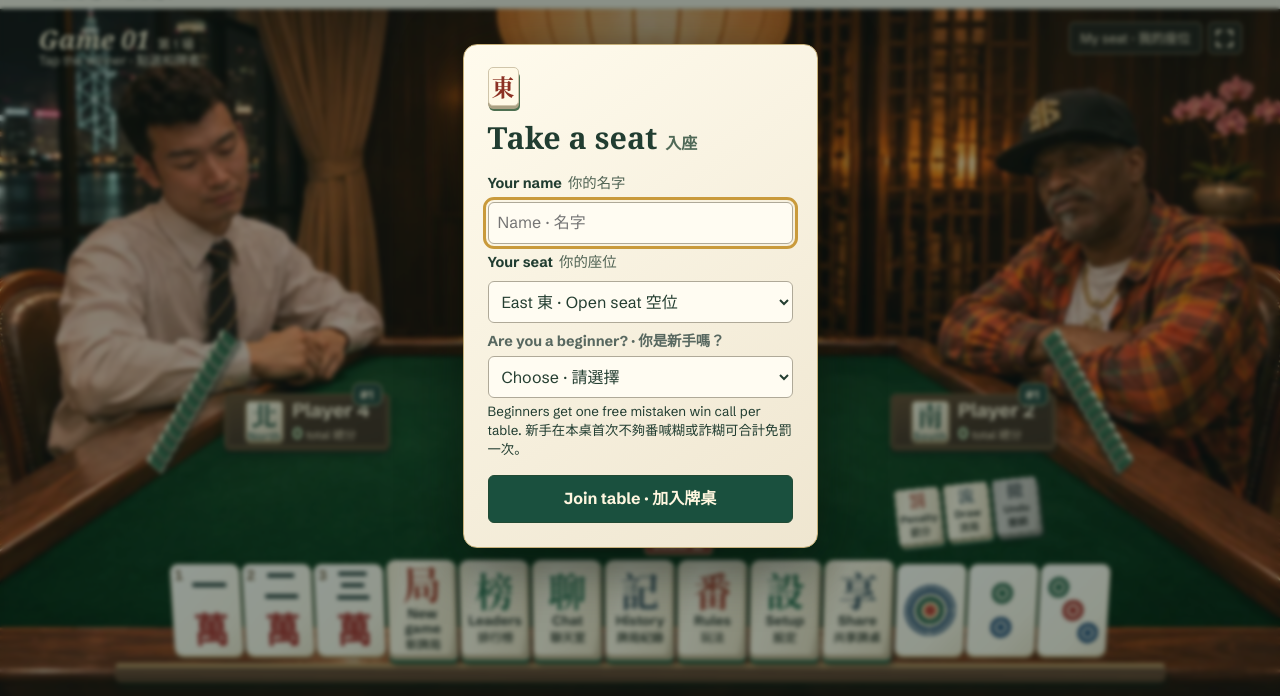
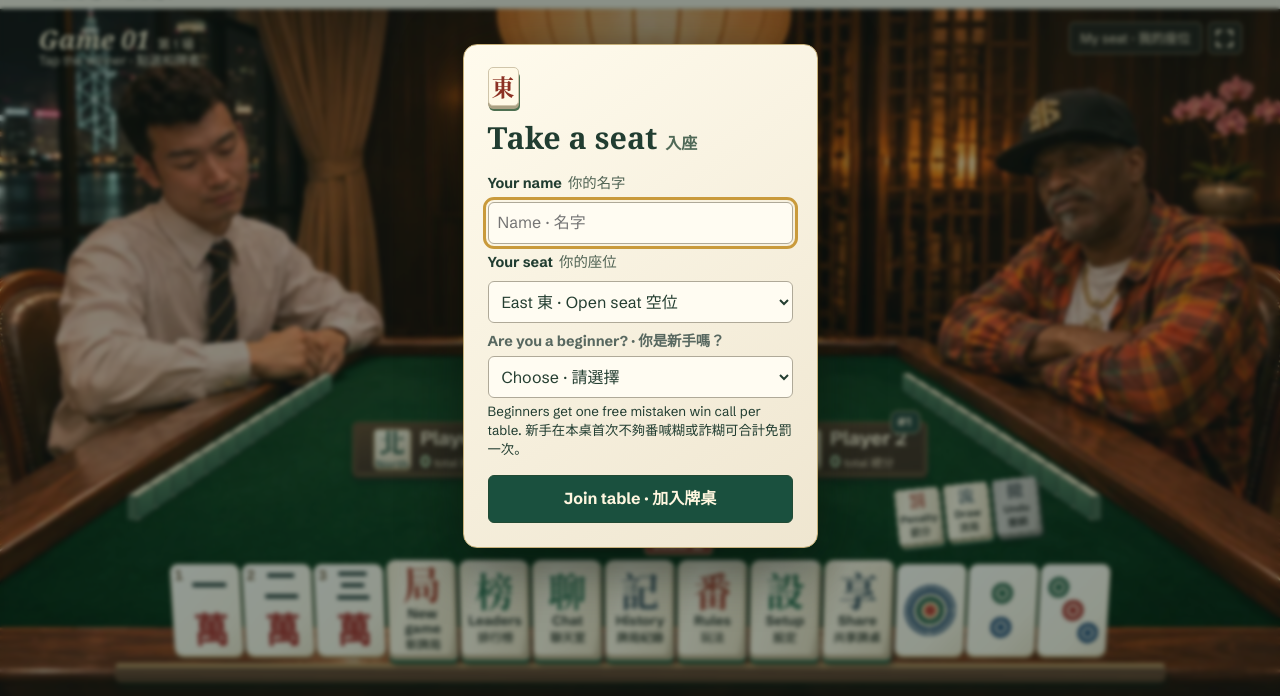
Before and after one commit to ShiyuanDeng/mahjong, a plain HTML site: page index.html in a window 1280 px wide. Shown: the part 104-800 px from the top of the page. Drawn offline with Linux system fonts and the light colour scheme.

Commit message:
Align the side players’ tiles with each photographed table rail

```diff
--- a/index.html
+++ b/index.html
@@ -716,7 +716,7 @@ function viewTable(){
     const dealer = i === ts.dealer;
     const position = (i - bottom + 4) % 4;
     const mine = mySeat.profile?.pid === pid;
-    const wall = position === 0 ? '' : '<span class="concealed-wall" aria-hidden="true">' + '<i></i>'.repeat(13) + '</span>';
+    const wall = position !== 2 ? '' : '<span class="concealed-wall" aria-hidden="true">' + '<i></i>'.repeat(13) + '</span>';
     const label = `${pname(pid)}, ${w.en} ${w.zh}家, rank ${rank} 第${rank}名, ${signed(points)} total points 總分${last ? ', last place 末位' : ''}${dealer ? ', Dealer 莊家' : ''}`;
     return `<button class="seat pos-${position}${dealer ? ' dealer' : ''}" data-a="win" data-p="${pid}" ${ro() ? 'disabled' : ''} aria-label="${esc(label)}">
       ${wall}<span class="rank-pin ${last ? 'trailing' : points === highest && highest > lowest ? 'leading' : ''}" title="Table rank · 本桌總分排名"><span>#${rank}</span>${last ? '<span class="poop" aria-hidden="true">💩</span>' : ''}</span>
--- a/pov.css
+++ b/pov.css
@@ -7,9 +7,12 @@
 .table-page .wrap{padding-bottom:0}
 .table-page #tally{padding-top:5px;padding-bottom:5px;background:#f3efe2}
 .table-page .pov-stage{position:relative;display:block;min-height:490px;isolation:isolate;overflow:hidden;padding:0;box-shadow:none;background:#174735;color:#fbefce}
-.table-photo,.scene-plate,.scene-plate img{position:absolute;inset:0;width:100%;height:100%;pointer-events:none}
+.table-photo,.scene-plate,.scene-plate img,.side-racks{position:absolute;inset:0;width:100%;height:100%;pointer-events:none}
 .table-photo{z-index:-2}
 .scene-plate img{display:block;object-fit:fill}
+.side-racks{overflow:hidden}.racks-phone{display:none}
+.tile-row{filter:drop-shadow(1px 2px 1px #14281980)}
+@media (orientation:portrait){.racks-wide{display:none}.racks-phone{display:block}}
 .scene-plate .mirrored{transform:scaleX(-1)}
 .scene-left{mask-image:linear-gradient(to right,#000 26%,transparent 36%)}
 .scene-right{mask-image:linear-gradient(to left,#000 26%,transparent 36%)}
@@ -35,9 +38,6 @@
 .pov-seats .rank-pin{background:#224138}.pov-seats .rank-pin.leading{background:#eecb83}
 .concealed-wall{position:absolute;pointer-events:none;display:flex;gap:1px;left:50%;bottom:calc(100% + 5px);transform:translateX(-50%);filter:drop-shadow(2px 4px 2px #0d241cad)}
 .concealed-wall i{width:clamp(9px,1.18vw,20px);height:clamp(21px,2.4vw,40px);border:1px solid #819579;border-bottom:2px solid #d1c4a4;border-radius:3px 3px 2px 2px;background:linear-gradient(165deg,#fbf4d9 0 10%,#d9d0ae 12% 18%,#8c9e77 19% 22%,transparent 24%),linear-gradient(100deg,#477855,#265539 85%,#244833);box-shadow:inset -1px 0 #244732}
-.pos-1 .concealed-wall,.pos-3 .concealed-wall{width:max-content;bottom:50%;transform-origin:center}
-.pos-1 .concealed-wall{left:104%;transform:translate(-32%,-44%) rotate(60deg) skew(12deg)}
-.pos-3 .concealed-wall{left:-4%;transform:translate(-68%,-44%) rotate(-60deg) skew(-12deg)}
 .pov-centre{position:absolute;top:49%;left:50%;transform:translate(-50%,-50%);display:grid;justify-items:center;gap:5px;text-align:center;pointer-events:none}
 .wind-counter{display:grid;place-content:center;justify-items:center;gap:3px;width:clamp(80px,8vw,113px);aspect-ratio:1.36;border:2px solid #c5aa70;border-radius:50%;color:#382a1b;background:radial-gradient(ellipse,#f7e6b6 0 58%,#b8a06a 59% 60%,#e5cfa0 61% 67%,#947543 68%);box-shadow:0 3px #a48754,0 6px #775b36,3px 10px 10px #0a261b88}
 .wind-counter b{font:900 clamp(1.6rem,3.1vw,2.7rem)/1 var(--display);color:#7e2e20}.wind-counter small{font:700 .63rem/1.1 var(--body)}
@@ -72,7 +72,6 @@
   .table-page .pov-stage{min-height:455px;background-size:auto 100%}
   .pov-seats.seat-ring .seat{max-width:27%;min-width:0;padding:6px 7px;gap:5px}
   .pov-seats .pos-1{left:84%}.pov-seats .pos-3{left:16%}
-  .pov-seats .pos-1 .concealed-wall{left:81%}.pov-seats .pos-3 .concealed-wall{left:19%}
   .rack-bookend{display:none}.hand-rack{width:94%}.rack-tiles{gap:2px;padding:0 1%}
   .command-tile{min-height:75px}.command-tile small{font-size:.65rem}
   .score-tiles{left:71%;top:63%}
@@ -116,8 +115,9 @@
   .table-photo[data-camera-seat=south] ~ .seat-ring .pos-2{top:42%}
   .table-photo[data-camera-seat=west] ~ .seat-ring .pos-2{top:50%}
   .table-photo[data-camera-seat=south] ~ .pov-centre{top:58%}
-  .pov-seats .pos-3{left:24%;top:60%}
-  .pov-seats .pos-1{left:76%;top:60%}
+  .pov-seats .pos-3{left:34%;top:64%}
+  .pov-seats .pos-1{left:66%;top:64%}
+  .pov-seats.seat-ring :is(.pos-1,.pos-3){max-width:18%}
   .pov-centre{top:64%;display:flex;align-items:center;gap:8px}
   .wind-counter{width:clamp(64px,6vw,90px)}
   .wind-counter b{font-size:clamp(1.6rem,2.3vw,2.2rem)}
@@ -134,17 +134,25 @@
   .table-page .pov-stage{min-height:265px}
   .pov-seats .pos-0{top:66%}
   .pov-seats .pos-2{top:49%}
+  .pov-seats .pos-3{left:10%;top:57%}
+  .pov-seats .pos-1{left:90%;top:57%}
   .pov-centre,.table-photo[data-camera-seat=south] ~ .pov-centre{top:8%;left:42%;gap:5px}
   .pov-centre .wind-counter{width:auto;aspect-ratio:auto;padding:2px 8px;display:flex;gap:3px;align-items:center;border-radius:4px;box-shadow:none}
   .wind-counter b{font-size:1rem}.hand-counter{font-size:.7rem}
-  .score-tiles{top:68%;left:70%}
+  .score-tiles{top:58%;left:66%}
   .score-tiles .command-tile{width:38px;min-height:34px}
   .hand-rack .command-tile{height:48px}
   .hand-rack .rack-bookend{--mj-tile-width:30px}
   .hand-rack .rack-ledge{height:12px;margin-top:3px}
 }
+@media (orientation:portrait) {
+  .pov-seats .pos-1,.pov-seats .pos-3{top:55%}
+}
 @media (orientation:portrait) and (min-aspect-ratio:2/3) {
-  .scene-plate img{object-fit:cover;object-position:center 4%}
+  /* Use the photo's intrinsic portrait ratio for both the picture and tile plane.
+     This reproduces the 4% top crop while keeping their coordinates identical. */
+  .scene-plate,.racks-phone{height:auto;min-height:100%;bottom:auto;top:4%;aspect-ratio:864 / 1535;transform:translateY(-4%)}
   .pov-seats .pos-2{top:45%}
+  .pov-seats .pos-1{left:69%;top:54%}.pov-seats .pos-3{left:31%;top:54%}
   .pov-centre{top:56%}
 }
--- a/pov.js
+++ b/pov.js
@@ -104,6 +104,44 @@ function seatedCharacters(seats) {
   return seats.map(pid => cast.get(pid));
 }
 
+// Each endpoint is on the felt, a little inside its wooden rail. Coordinates
+// are thousandths of the original photograph, ordered from farthest to nearest.
+const sideRackLines = {
+  wide: {
+    east:  {far:[259,705,555], near:[107,853,745]},
+    south: {far:[325,670,410], near:[237,755,650]},
+    west:  {far:[305,682,480], near:[190,803,700]},
+    north: {far:[334,684,530], near:[214,800,750]}
+  },
+  phone: {
+    east:  {far:[172,825,320], near:[33,966,430]},
+    south: {far:[275,698,325], near:[109,871,473]},
+    west:  {far:[207,790,355], near:[52,948,483]},
+    north: {far:[284,721,315], near:[61,936,481]}
+  }
+};
+
+function sideRack(layout, camera, right, mirrored) {
+  const {far, near} = sideRackLines[layout][camera];
+  const column = right !== mirrored ? 1 : 0;
+  const x = point => mirrored ? 1000 - point[column] : point[column];
+  const startX = x(far), startY = far[2], dx = (x(near) - startX) / 13, dy = (near[2] - startY) / 13;
+  // A back face stands vertically. Only the row's baseline recedes along the rail.
+  const height = layout === 'wide' ? 29 : 17, depth = right ? 6 : -6;
+  const id = 'side-tile-' + layout + (right ? '-right' : '-left');
+  const tile = `<g id="${id}" stroke="#344b39" stroke-width=".7" stroke-linejoin="round">
+    <path fill="url(#tile-back-${layout})" d="M0,0 l${dx},${dy} v${-height} l${-dx},${-dy} Z"/>
+    <path fill="#e0d8b5" d="M0,${-height} l${dx},${dy} l${depth},-2 l${-dx},${-dy} Z"/>
+    <path fill="#43644a" d="M${dx},${dy} l${depth},-2 v${-height} l${-depth},2 Z"/>
+  </g>`;
+  const tiles = Array.from({length:13}, (_, i) => {
+    const distance = .80 * i + .20 * i * i / 13;
+    const scale = .80 + .20 * (2 * i + 1) / 13;
+    return `<use href="#${id}" transform="translate(${startX + dx * distance} ${startY + dy * distance}) scale(${scale})"/>`;
+  });
+  return `<defs>${tile}</defs><g class="tile-row">${tiles.join('')}</g>`;
+}
+
 function tableScene(seats, bottom) {
   const cast = seatedCharacters(seats);
   const cameras = ['east','south','west','north'];
@@ -124,8 +162,19 @@ function tableScene(seats, bottom) {
   // Normal and reversed seating each use a single photograph. Other permutations
   // replace the one side that changed, keeping every face beside its actual name.
   const layers = [plate(centre, 'scene-base', reverse)];
-  if (reverse ? !reverseLeft : left !== centre) layers.push(plate(left, 'scene-left'));
-  if (reverse ? !reverseRight : right !== centre) layers.push(plate(right, 'scene-right'));
+  const replaceLeft = reverse ? !reverseLeft : left !== centre;
+  const replaceRight = reverse ? !reverseRight : right !== centre;
+  if (replaceLeft) layers.push(plate(left, 'scene-left'));
+  if (replaceRight) layers.push(plate(right, 'scene-right'));
+  for (const layout of ['wide', 'phone']) {
+    layers.push(`<svg class="side-racks racks-${layout}" viewBox="0 0 1000 1000" preserveAspectRatio="none" focusable="false">
+      <defs><linearGradient id="tile-back-${layout}" x2="0" y2="1">
+        <stop stop-color="#8da488"/><stop offset=".16" stop-color="#497553"/><stop offset=".9" stop-color="#325941"/><stop offset=".94" stop-color="#dbd4b4"/>
+      </linearGradient></defs>
+      ${sideRack(layout, replaceLeft ? left : centre, false, !replaceLeft && reverse)}
+      ${sideRack(layout, replaceRight ? right : centre, true, !replaceRight && reverse)}
+    </svg>`);
+  }
   return `<div class="table-photo" data-camera-seat="${centre}" aria-hidden="true">${layers.join('')}</div>`;
 }
 
```
